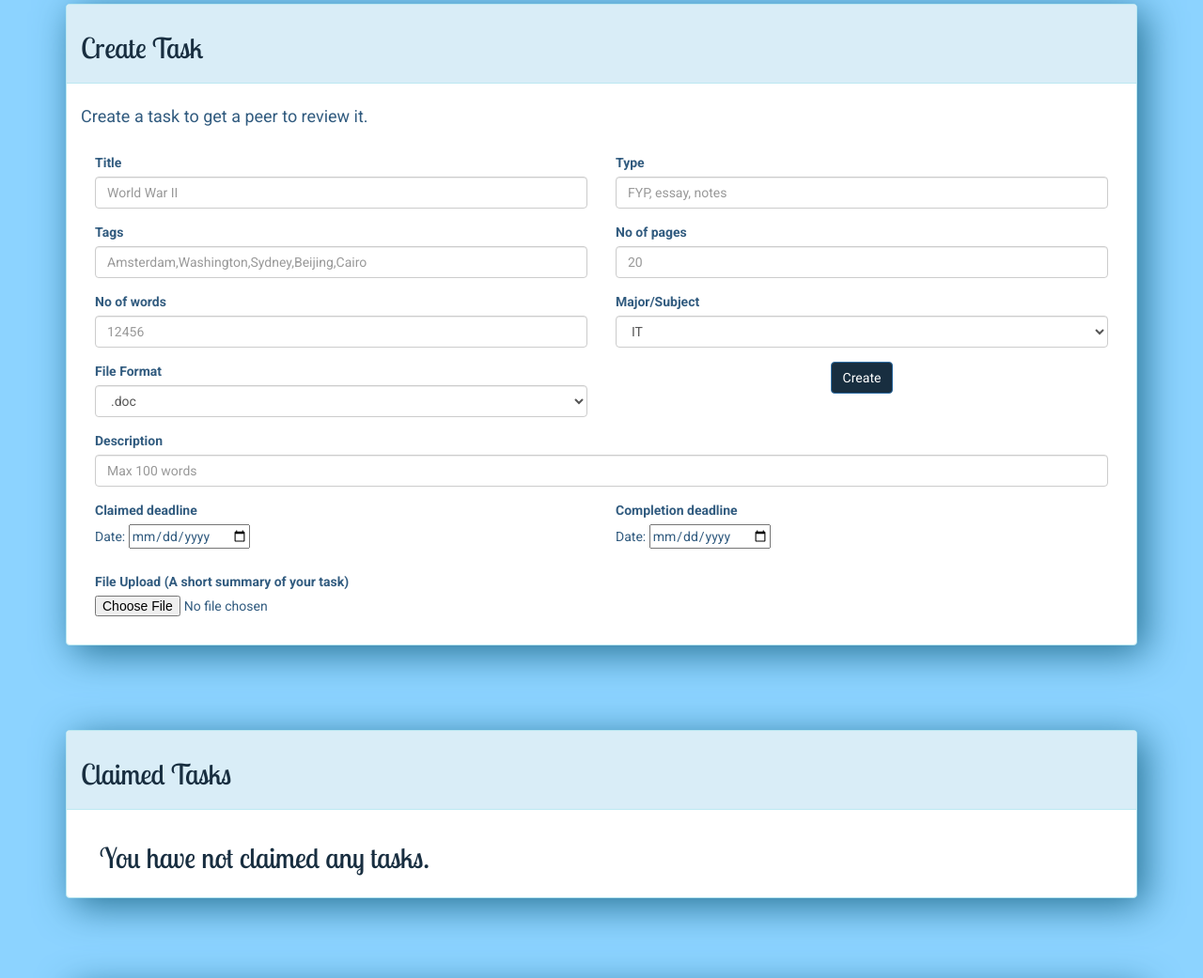
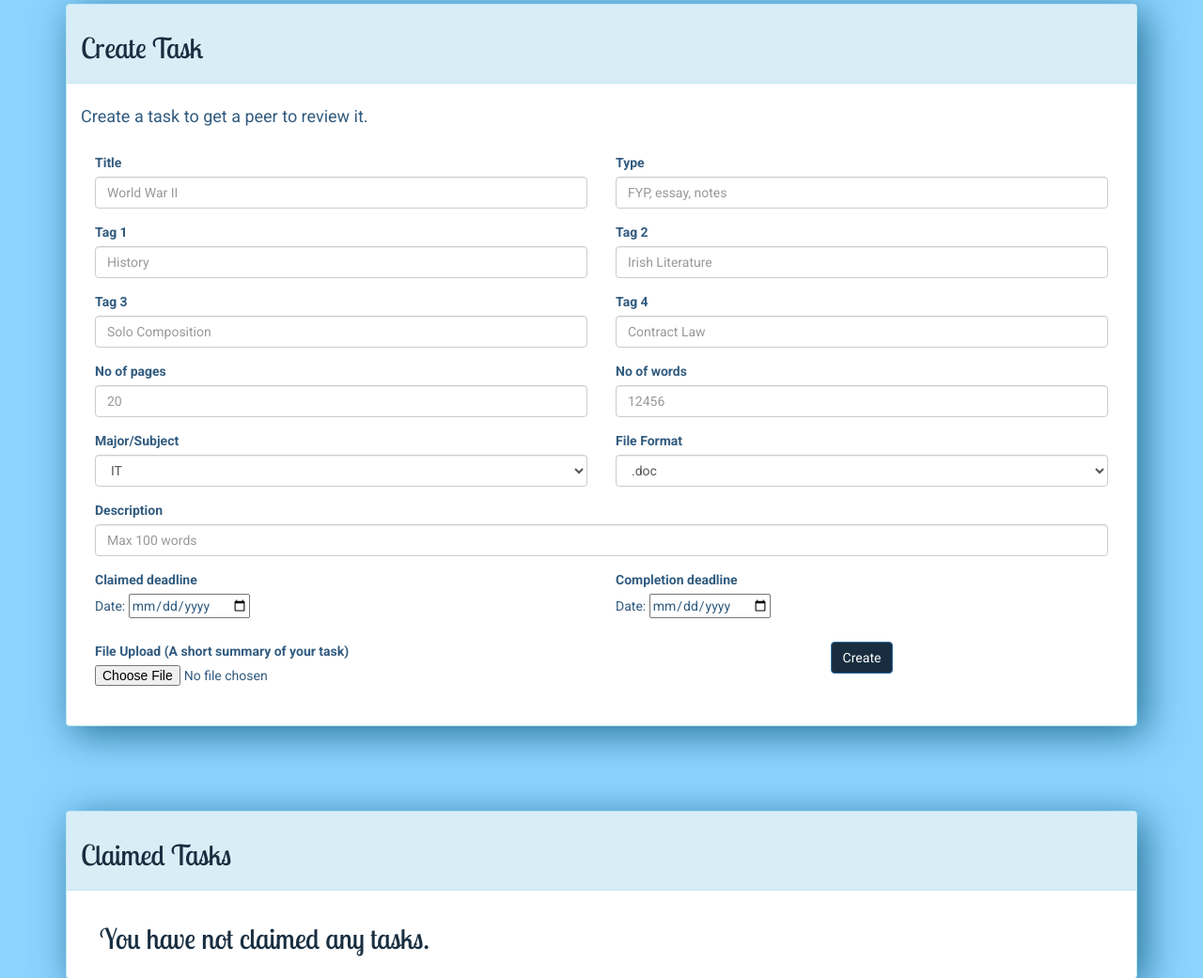
Before and after one commit to 10111778kmcm/WebDevProject, a PHP site: page /homePage.php in a window 1280 px wide. Shown: the part 737-1778 px from the top of the page at 94% size. Run offline with PHP 8.4, Linux system fonts and the light colour scheme; the visitor is signed in with stand-in values (Sample User, id 1); data that the repository does not hold is empty.

Commit message:
adding in four tag fields instead of one

```diff
--- a/homePage.php
+++ b/homePage.php
@@ -511,7 +511,10 @@
         if (isset($_POST['createTaskSubmit'])) {
            $title = htmlspecialchars(ucfirst(trim($_POST["title"])));
            $type = htmlspecialchars(ucfirst(trim($_POST["type"])));
-           $tags = htmlspecialchars(ucfirst(trim($_POST["tags"])));
+           $tagArray[0] = htmlspecialchars(ucfirst(trim($_POST["tags1"])));
+           $tagArray[1] = htmlspecialchars(ucfirst(trim($_POST["tags2"])));
+           $tagArray[2]= htmlspecialchars(ucfirst(trim($_POST["tags3"])));
+           $tagArray[3] = htmlspecialchars(ucfirst(trim($_POST["tags4"])));
            $pageNum = htmlspecialchars(trim($_POST["pageNum"]));
            $wordNum = htmlspecialchars(trim($_POST["wordNum"]));
            $fileFormat = htmlspecialchars(trim($_POST["fileFormat"]));
@@ -525,7 +528,6 @@
 
            $username = $_SESSION['username'];
 
-           $tagArray = explode(",", $tags);
            $createTask = true;
 
            //file stuff $taskID taken from https://davidwalsh.name/basic-file-uploading-php and //https://www.w3schools.com/php/php_file_upload.asp
@@ -614,8 +616,23 @@
       </div>
 
       <div class="form-group col-xs-12 col-sm-6 col-md-6 col-lg-6 col-xl-6">
-        <label for="Tags">Tags</label>
-        <input class=" form-control" data-role="tagsinput" type="text" id="Tags" name="tags"  placeholder="Amsterdam,Washington,Sydney,Beijing,Cairo">
+        <label for="Tags">Tag 1</label>
+        <input class=" form-control" data-role="tagsinput" type="text" id="Tags" name="tags1"  placeholder="History">
+      </div>
+
+      <div class="form-group col-xs-12 col-sm-6 col-md-6 col-lg-6 col-xl-6">
+        <label for="Tags">Tag 2</label>
+        <input class=" form-control" data-role="tagsinput" type="text" id="Tags" name="tags2"  placeholder="Irish Literature">
+      </div>
+
+      <div class="form-group col-xs-12 col-sm-6 col-md-6 col-lg-6 col-xl-6">
+        <label for="Tags">Tag 3</label>
+        <input class=" form-control" data-role="tagsinput" type="text" id="Tags" name="tags3"  placeholder="Solo Composition">
+      </div>
+
+      <div class="form-group col-xs-12 col-sm-6 col-md-6 col-lg-6 col-xl-6">
+        <label for="Tags">Tag 4</label>
+        <input class=" form-control" data-role="tagsinput" type="text" id="Tags" name="tags4"  placeholder="Contract Law">
       </div>
 
       <div class="form-group col-xs-12 col-sm-6 col-md-6 col-lg-6 col-xl-6">
```
